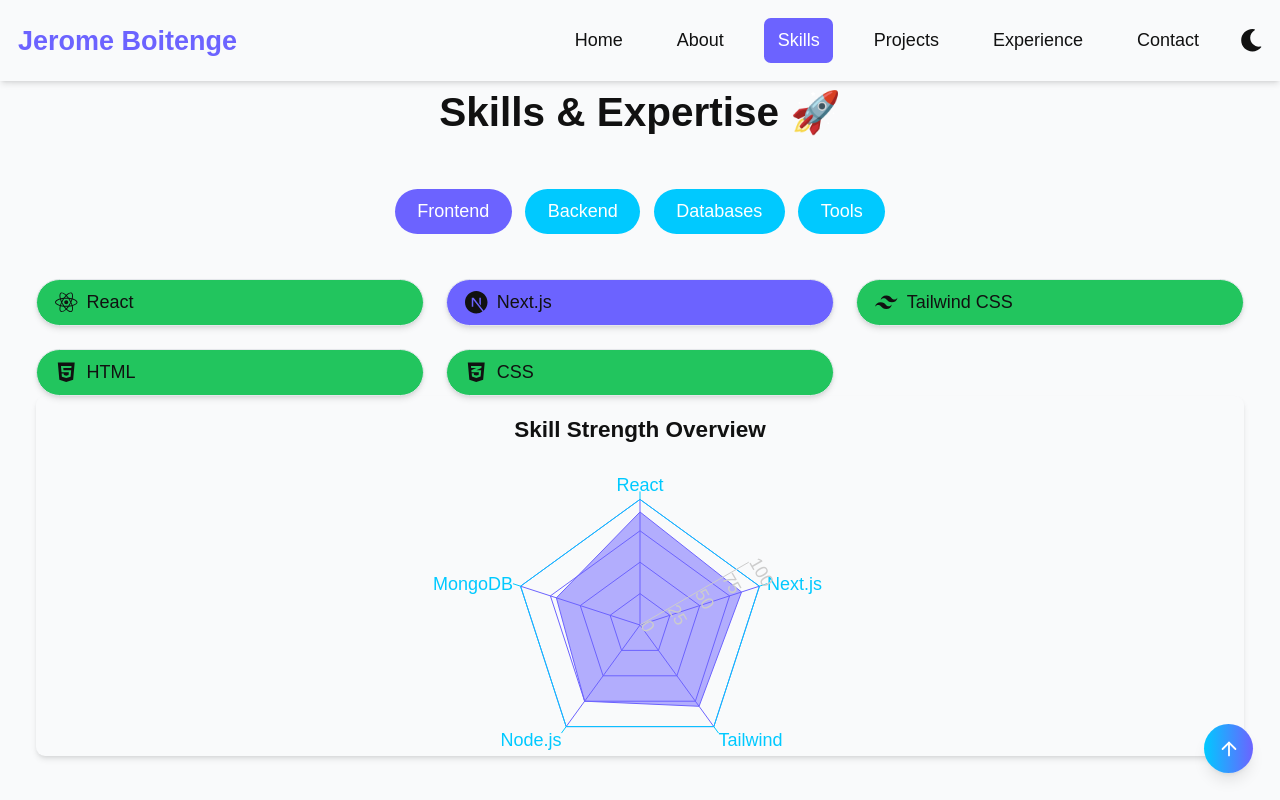
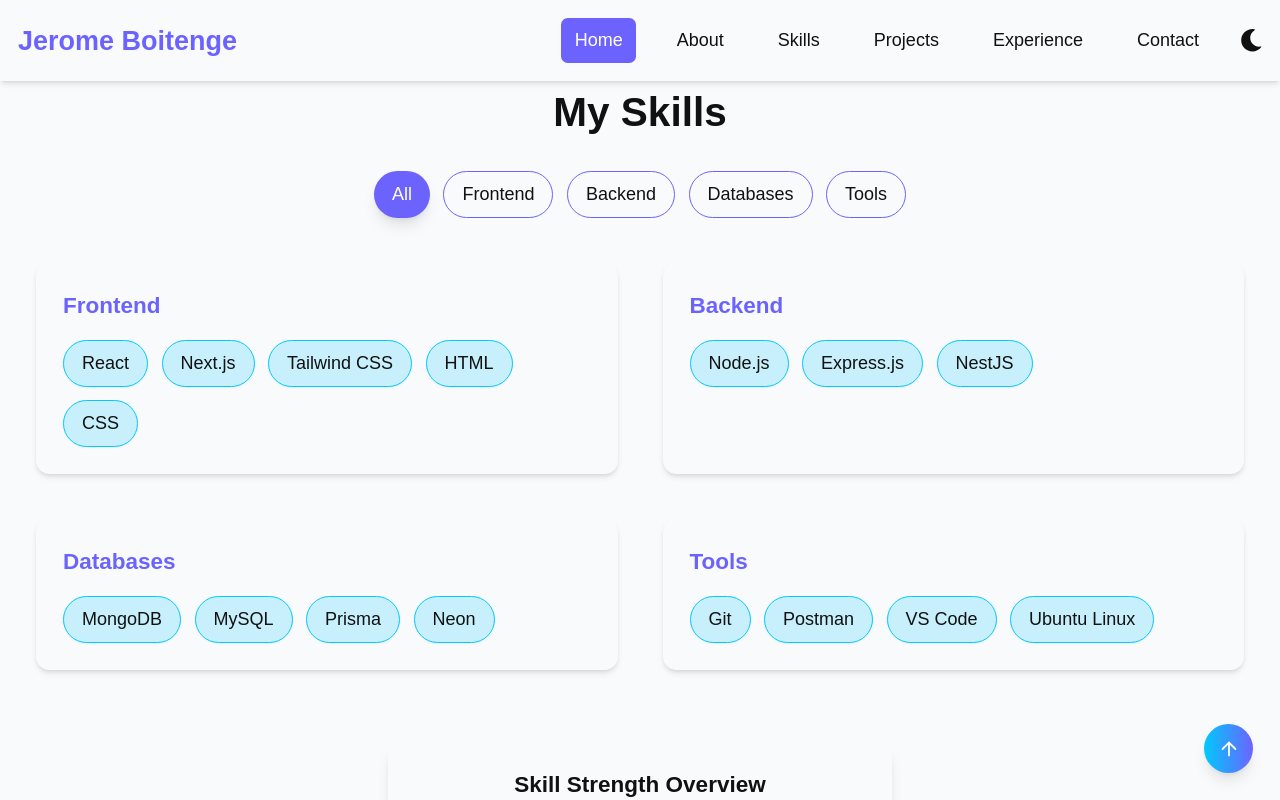
Before and after one commit to jeromeboitenge/Boitenge, a Next.js app: page /skills in a window 1280 px wide. Shown: the top 800 px of the page. Built offline with nearby package versions, Linux system fonts and the light colour scheme.

Commit message:
updating skillcard

```diff
--- a/app/components/SkillCard.tsx
+++ b/app/components/SkillCard.tsx
@@ -1,40 +1,17 @@
 "use client";
+
 import { motion } from "framer-motion";
-import { Tooltip } from "react-tooltip";
 
-export default function SkillCard({
-  name,
-  icon,
-  level,
-  experience,
-}: {
-  name: string;
-  icon: JSX.Element;
-  level: number;
-  experience: string;
-}) {
-  const levelColor =
-    level >= 90
-      ? "bg-green-500"
-      : level >= 75
-      ? "bg-primary"
-      : "bg-accent";
-
+export default function SkillCard({ name }: { name: string }) {
   return (
-    <>
-      <motion.div
-        data-tooltip-id={name}
-        whileHover={{ scale: 1.1, rotate: 1 }}
-        className={`flex items-center gap-2 px-4 py-2 rounded-full shadow-md border border-gray-200
-        dark:border-gray-700 cursor-pointer text-darkText dark:text-lightBg transition
-        ${levelColor} hover:shadow-xl`}
-      >
-        <span className="text-xl">{icon}</span> {name}
-      </motion.div>
-
-      <Tooltip id={name} place="top" style={{ fontSize: "12px", padding: "6px" }}>
-        <strong>{name}</strong> — {experience}
-      </Tooltip>
-    </>
+    <motion.div
+      whileHover={{ scale: 1.15 }}
+      className="px-4 py-2 bg-accent/20 dark:bg-primary/30
+        text-darkText dark:text-white rounded-full
+        shadow-sm border border-accent hover:border-primary
+        font-medium transition cursor-pointer"
+    >
+      {name}
+    </motion.div>
   );
 }
--- a/app/components/SkillsChart.tsx
+++ b/app/components/SkillsChart.tsx
@@ -1,45 +1,44 @@
 "use client";
 
-import {
-  Radar,
-  RadarChart,
-  PolarGrid,
-  PolarAngleAxis,
-  PolarRadiusAxis,
-  ResponsiveContainer,
-  Tooltip,
-} from "recharts";
+import { Radar, RadarChart, PolarGrid, PolarAngleAxis, ResponsiveContainer } from "recharts";
+import { motion } from "framer-motion";
 
-const data = [
-  { skill: "React", level: 90 },
-  { skill: "Next.js", level: 85 },
-  { skill: "Tailwind", level: 80 },
-  { skill: "Node.js", level: 75 },
-  { skill: "MongoDB", level: 70 },
+const skills = [
+  { subject: "React", A: 90 },
+  { subject: "Next.js", A: 85 },
+  { subject: "Tailwind", A: 80 },
+  { subject: "Node.js", A: 75 },
+  { subject: "MongoDB", A: 70 },
 ];
 
 export default function SkillsChart() {
   return (
-    <div className="w-full h-80 bg-lightBg dark:bg-[#111] rounded-lg shadow-md p-4">
-      <h3 className="text-xl font-semibold text-center mb-4 text-darkText dark:text-white">
+    <motion.div
+      initial={{ opacity: 0, scale: 0.9 }}
+      whileInView={{ opacity: 1, scale: 1 }}
+      transition={{ duration: 0.8 }}
+      className="w-full max-w-md mx-auto p-6 bg-lightBg dark:bg-darkText rounded-xl shadow-lg"
+    >
+      <h2 className="text-center text-darkText dark:text-lightBg font-bold text-xl mb-4">
         Skill Strength Overview
-      </h3>
+      </h2>
 
-      <ResponsiveContainer width="100%" height="100%">
-        <RadarChart data={data}>
-          <PolarGrid stroke="#6C63FF" />
-          <PolarAngleAxis dataKey="skill" stroke="#00C9FF" />
-          <PolarRadiusAxis angle={30} domain={[0, 100]} />
-          <Tooltip />
+      <ResponsiveContainer width="100%" height={350}>
+        <RadarChart cx="50%" cy="50%" outerRadius="70%" data={skills}>
+          <PolarGrid stroke="rgba(0,201,255,0.4)" />
+          <PolarAngleAxis
+            dataKey="subject"
+            tick={{ fill: "#00C9FF", fontSize: 14 }}
+          />
           <Radar
-            name="Skill Level"
-            dataKey="level"
+            name="Skills"
+            dataKey="A"
             stroke="#6C63FF"
             fill="#6C63FF"
-            fillOpacity={0.5}
+            fillOpacity={0.4}
           />
         </RadarChart>
       </ResponsiveContainer>
-    </div>
+    </motion.div>
   );
 }
--- a/app/skills/page.tsx
+++ b/app/skills/page.tsx
@@ -1,90 +1,79 @@
 "use client";
+
+import { useState } from "react";
 import { motion } from "framer-motion";
-import { useState } from "react";
 import SkillCard from "../components/SkillCard";
 import SkillsChart from "../components/SkillsChart";
 import Certificates from "../components/Certificates";
 
-// Icons
-import {
-  FaReact,
-  FaNodeJs,
-  FaGitAlt,
-  FaLinux,
-  FaHtml5,
-  FaCss3Alt,
-} from "react-icons/fa";
-import {
-  SiNextdotjs,
-  SiTailwindcss,
-  SiExpress,
-  SiNestjs,
-  SiMongodb,
-  SiMysql,
-  SiPostman,
-  SiVscode,
-} from "react-icons/si";
-
-const skillData = {
-  Frontend: [
-    { name: "React", level: 90, icon: <FaReact />, experience: "3 years building UI apps" },
-    { name: "Next.js", level: 85, icon: <SiNextdotjs />, experience: "SEO + SSR websites" },
-    { name: "Tailwind CSS", level: 90, icon: <SiTailwindcss />, experience: "Fast UI development" },
-    { name: "HTML", level: 95, icon: <FaHtml5 />, experience: "Strong semantic HTML" },
-    { name: "CSS", level: 92, icon: <FaCss3Alt />, experience: "Animations + Responsive Design" },
-  ],
-  Backend: [
-    { name: "Node.js", level: 80, icon: <FaNodeJs />, experience: "REST APIs & Authentication" },
-    { name: "Express.js", level: 78, icon: <SiExpress />, experience: "Backend routing & middleware" },
-    { name: "NestJS", level: 70, icon: <SiNestjs />, experience: "Structured scalable APIs" },
-  ],
-  Databases: [
-    { name: "MongoDB", level: 85, icon: <SiMongodb />, experience: "MERN stack experience" },
-    { name: "MySQL", level: 82, icon: <SiMysql />, experience: "Relational DB models" },
-  ],
-  Tools: [
-    { name: "Git", level: 92, icon: <FaGitAlt />, experience: "Professional collaboration" },
-    { name: "VS Code", level: 95, icon: <SiVscode />, experience: "Daily coding environment" },
-    { name: "Ubuntu Linux", level: 88, icon: <FaLinux />, experience: "Servers & CLI tools" },
-    { name: "Postman", level: 90, icon: <SiPostman />, experience: "API testing & debugging" },
-  ],
+const skills = {
+  Frontend: ['React', 'Next.js', 'Tailwind CSS', 'HTML', 'CSS'],
+  Backend: ['Node.js', 'Express.js', 'NestJS'],
+  Databases: ['MongoDB', 'MySQL', 'Prisma', 'Neon'],
+  Tools: ['Git', 'Postman', 'VS Code', 'Ubuntu Linux'],
 };
 
+const filters = ["All", ...Object.keys(skills)];
+
 export default function Skills() {
-  const [selectedCategory, setSelectedCategory] = useState("Frontend");
+  const [activeFilter, setActiveFilter] = useState("All");
+
+  const filteredSkills =
+    activeFilter === "All"
+      ? Object.entries(skills)
+      : Object.entries(skills).filter(([category]) => category === activeFilter);
 
   return (
-    <section id="skills" className="max-w-7xl mx-auto py-20 px-4 md:px-8">
-      <motion.h2
-        className="text-4xl font-bold text-center mb-12"
-        initial={{ opacity: 0 }}
-        whileInView={{ opacity: 1 }}
-      >
-        Skills & Expertise 🚀
-      </motion.h2>
+    <section className="max-w-7xl mx-auto py-20 px-4 md:px-8">
+      <h2 className="text-4xl font-bold text-center text-darkText dark:text-white mb-8">
+        My Skills
+      </h2>
 
-      <div className="flex justify-center gap-3 mb-10">
-        {Object.keys(skillData).map((category) => (
-          <button
-            key={category}
-            onClick={() => setSelectedCategory(category)}
-            className={`px-5 py-2 rounded-full text-white
-              ${selectedCategory === category ? "bg-primary" : "bg-accent"}`}
+      {/* Filter Buttons */}
+      <div className="flex flex-wrap justify-center gap-3 mb-10">
+        {filters.map((filter, idx) => (
+          <motion.button
+            key={idx}
+            whileHover={{ scale: 1.1 }}
+            onClick={() => setActiveFilter(filter)}
+            className={`px-4 py-2 rounded-full font medium transition
+              ${
+                activeFilter === filter
+                  ? "bg-primary text-white shadow-lg"
+                  : "bg-lightBg dark:bg-darkText text-darkText dark:text-white border border-primary"
+              }
+            `}
           >
-            {category}
-          </button>
+            {filter}
+          </motion.button>
         ))}
       </div>
 
-      <div className="grid sm:grid-cols-2 lg:grid-cols-3 gap-5">
-        {skillData[selectedCategory].map((skill) => (
-          <SkillCard key={skill.name} {...skill} />
+      {/* Skill Cards */}
+      <div className="grid grid-cols-1 md:grid-cols-2 gap-10">
+        {filteredSkills.map(([category, list], idx) => (
+          <motion.div
+            key={category}
+            initial={{ opacity: 0, y: 60 }}
+            whileInView={{ opacity: 1, y: 0 }}
+            transition={{ duration: 0.7, delay: idx * 0.2 }}
+            className="bg-lightBg dark:bg-[#111] shadow-md p-6 rounded-xl"
+          >
+            <h3 className="text-xl font-semibold text-primary mb-4">{category}</h3>
+            <div className="flex flex-wrap gap-3">
+              {list.map((skill) => (
+                <SkillCard key={skill} name={skill} />
+              ))}
+            </div>
+          </motion.div>
         ))}
       </div>
 
-      <SkillsChart />
-
-      <Certificates />
+      {/* Charts & Certificates */}
+      <div className="mt-16">
+        <SkillsChart />
+        <Certificates />
+      </div>
     </section>
   );
 }
```
